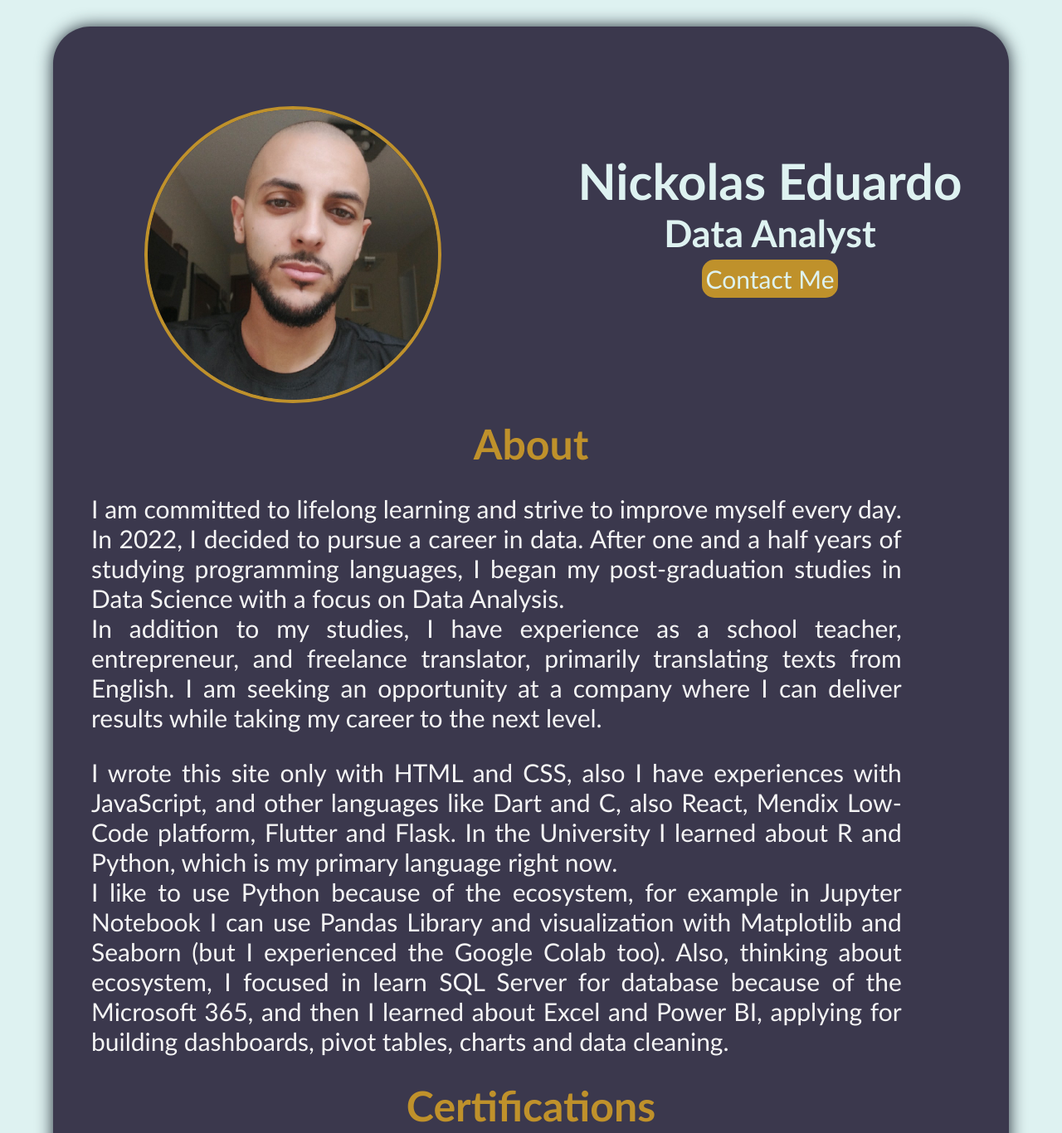
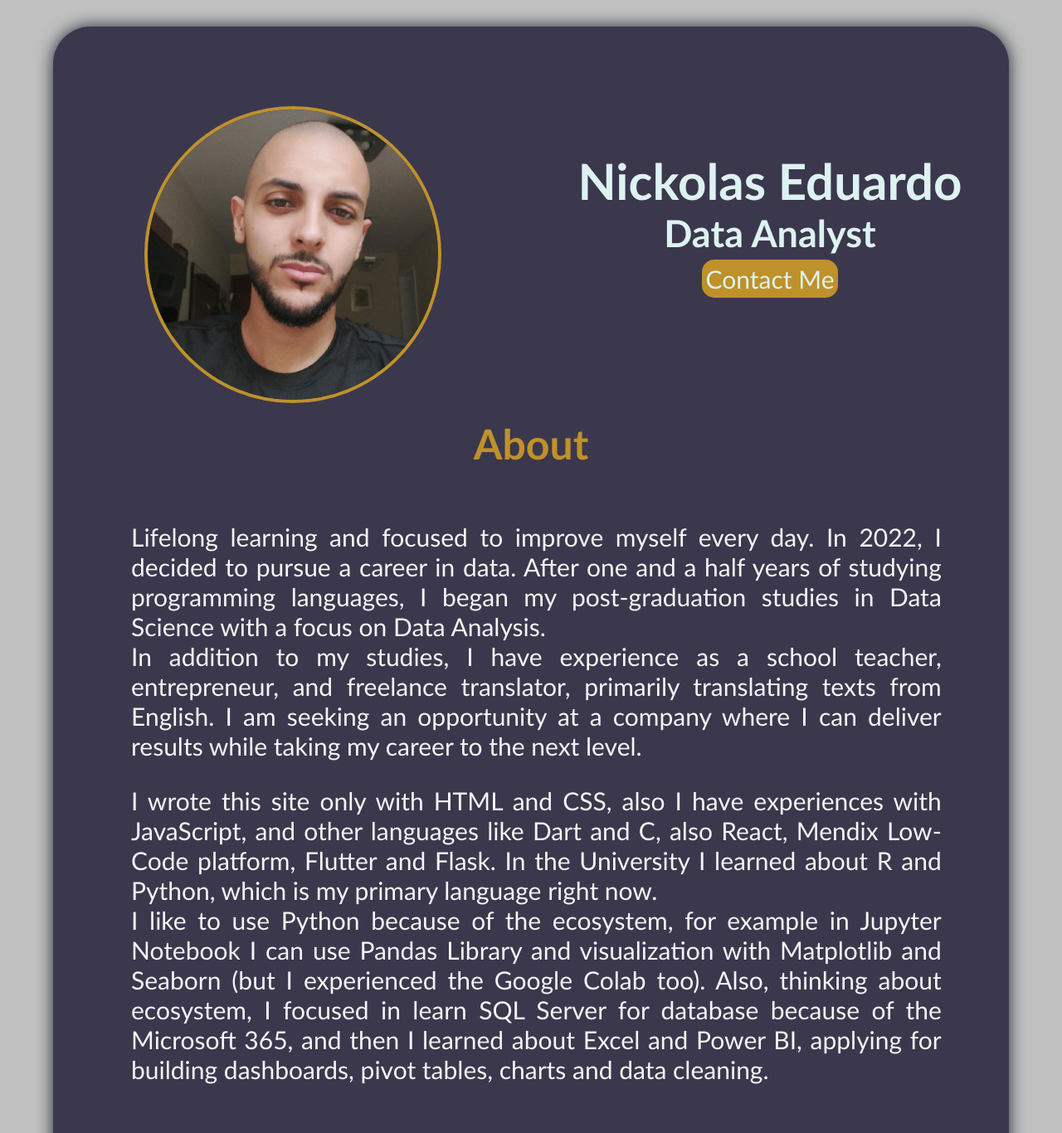
Before and after one commit to NickolasEdu/resume-web, a plain HTML site: page index.html in a window 1280 px wide. Shown: the top 1366 px of the page at 83% size. Drawn offline with Linux system fonts and the light colour scheme.

Commit message:
text align fix

```diff
--- a/index.html
+++ b/index.html
@@ -34,7 +34,7 @@
 
             <div id="text">
                 <p>
-                    I am committed to lifelong learning and strive to improve myself every day. In 2022, I decided to pursue a career in data. After one and a half years of studying programming languages, I began my post-graduation studies in Data Science with a focus on Data Analysis.
+                    Lifelong learning and focused to improve myself every day. In 2022, I decided to pursue a career in data. After one and a half years of studying programming languages, I began my post-graduation studies in Data Science with a focus on Data Analysis.
 
                     <br>
 
--- a/style/main.css
+++ b/style/main.css
@@ -24,7 +24,7 @@
 */
 
 body {
-    background-color: var(--lightColor);
+    background-color: silver;
     max-width: 99vw;
     height: 600px;
 }
@@ -103,9 +103,9 @@ footer h3 {
 
 main #text {
     text-align: justify;
-    margin: 1em;
     display: block;
     width: 90%;
+    margin: 4rem;
 }
 
 main #text p {
```
